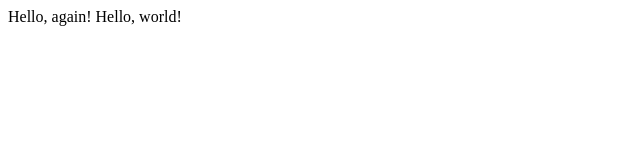
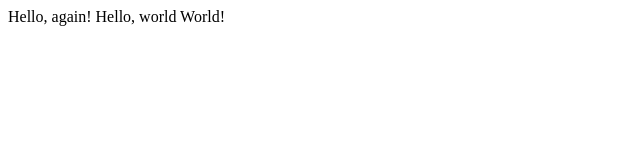
Before and after one commit to Nkateko-code/Ntiveko, a plain HTML site: page Hello.html in a window 1280 px wide. Shown: the full height of the page, 0-640 px from the left. Drawn offline with Linux system fonts and the light colour scheme.

Commit message:
Update Hello.html

```diff
--- a/Hello.html
+++ b/Hello.html
@@ -5,6 +5,6 @@
     </head>
     <body>
         Hello, again!
-        Hello, world!
+        Hello, world World!
     </body>
 </html>
```
